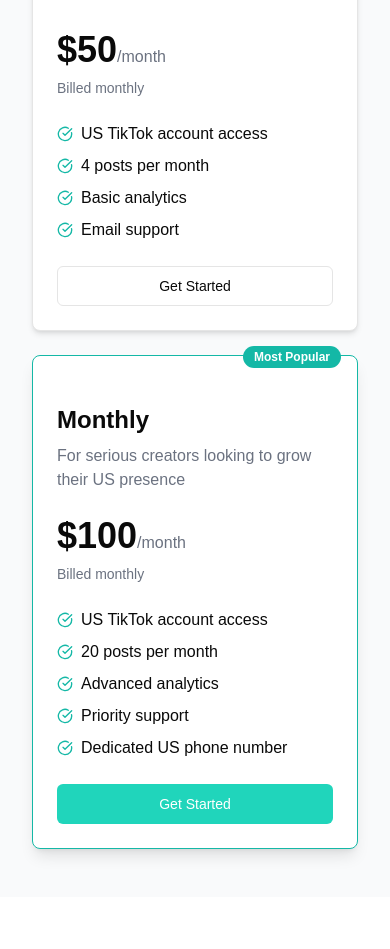
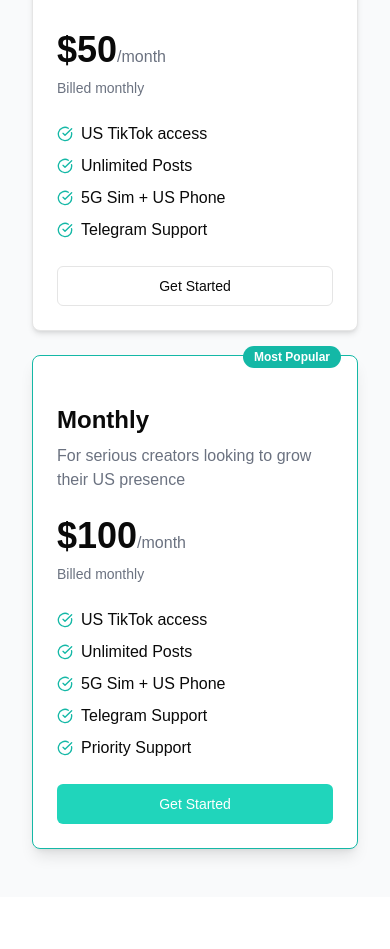
Before and after one commit to hypekn1ght/Proxy, a Next.js app: page / in a window 390 px wide. Shown: the part 4040-4989 px from the top of the page. Built offline with nearby package versions, Linux system fonts and the light colour scheme.

Commit message:
Update pricing features to include US TikTok access, Unlimited Posts, 5G Sim + US Phone, and Telegram Support

```diff
--- a/landing-page.tsx
+++ b/landing-page.tsx
@@ -215,19 +215,19 @@ export default function LandingPage() {
                 <ul className="space-y-2">
                   <li className="flex items-center">
                     <CheckCircle className="mr-2 h-4 w-4 text-teal-500" />
-                    <span>US TikTok account access</span>
+                    <span>US TikTok access</span>
                   </li>
                   <li className="flex items-center">
                     <CheckCircle className="mr-2 h-4 w-4 text-teal-500" />
-                    <span>4 posts per month</span>
+                    <span>Unlimited Posts</span>
                   </li>
                   <li className="flex items-center">
                     <CheckCircle className="mr-2 h-4 w-4 text-teal-500" />
-                    <span>Basic analytics</span>
+                    <span>5G Sim + US Phone</span>
                   </li>
                   <li className="flex items-center">
                     <CheckCircle className="mr-2 h-4 w-4 text-teal-500" />
-                    <span>Email support</span>
+                    <span>Telegram Support</span>
                   </li>
                 </ul>
                 <StripeCheckout priceId="price_weekly" buttonText="Get Started" variant="outline" fullWidth={true} />
@@ -249,23 +249,23 @@ export default function LandingPage() {
                 <ul className="space-y-2">
                   <li className="flex items-center">
                     <CheckCircle className="mr-2 h-4 w-4 text-teal-500" />
-                    <span>US TikTok account access</span>
+                    <span>US TikTok access</span>
                   </li>
                   <li className="flex items-center">
                     <CheckCircle className="mr-2 h-4 w-4 text-teal-500" />
-                    <span>20 posts per month</span>
+                    <span>Unlimited Posts</span>
                   </li>
                   <li className="flex items-center">
                     <CheckCircle className="mr-2 h-4 w-4 text-teal-500" />
-                    <span>Advanced analytics</span>
+                    <span>5G Sim + US Phone</span>
                   </li>
                   <li className="flex items-center">
                     <CheckCircle className="mr-2 h-4 w-4 text-teal-500" />
-                    <span>Priority support</span>
+                    <span>Telegram Support</span>
                   </li>
                   <li className="flex items-center">
                     <CheckCircle className="mr-2 h-4 w-4 text-teal-500" />
-                    <span>Dedicated US phone number</span>
+                    <span>Priority Support</span>
                   </li>
                 </ul>
                 <StripeCheckout priceId="price_monthly" buttonText="Get Started" fullWidth={true} />
```
